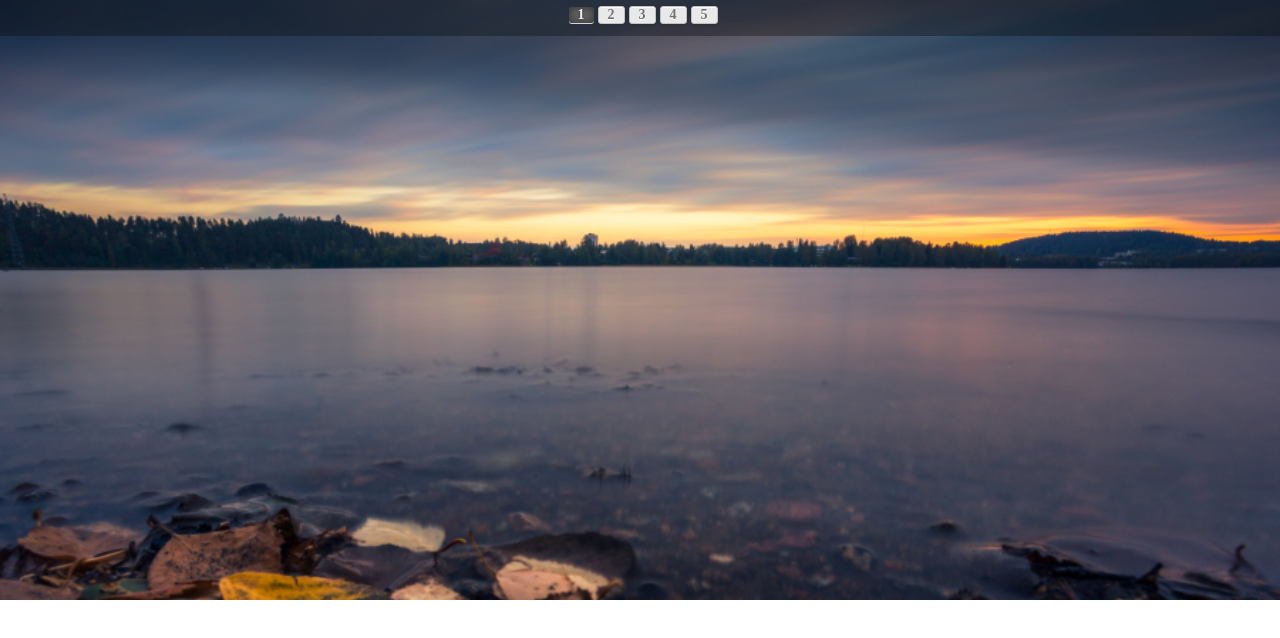
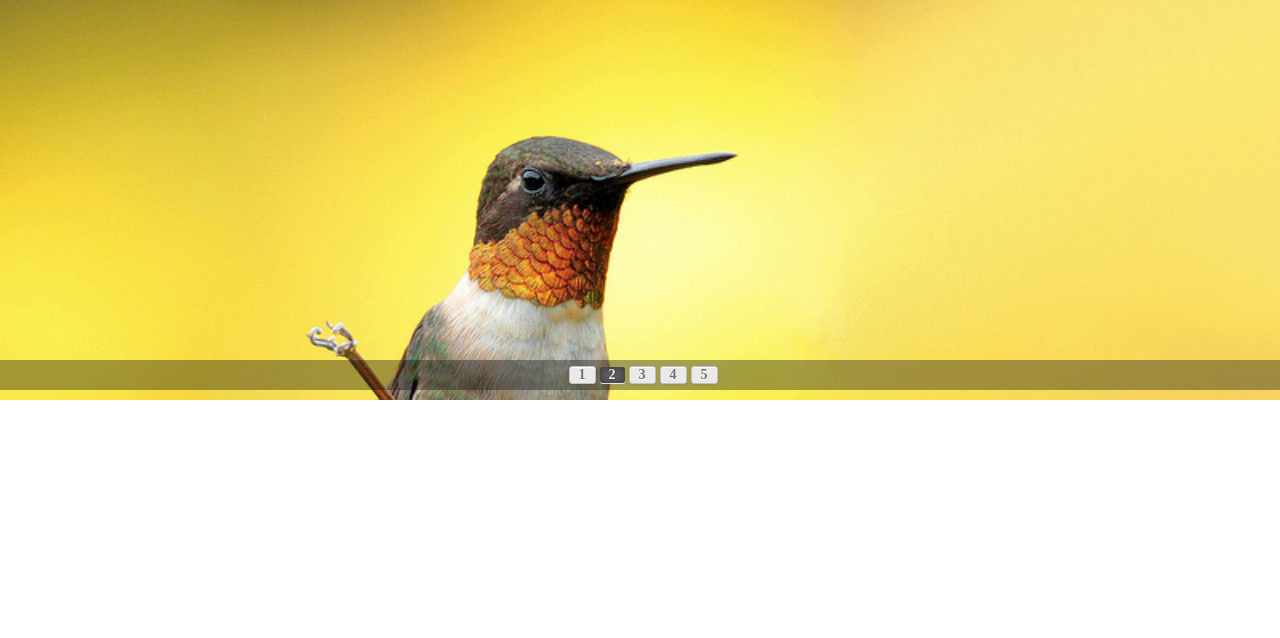
Before and after one commit to kweku360/aryaslider, a plain HTML site: page index.html in a window 1280 px wide. Drawn offline with Linux system fonts and the light colour scheme.

```diff
--- a/arya.css
+++ b/arya.css
@@ -5,23 +5,23 @@
     overflow: hidden;
 }
 .arya-content {
-    width: 100% height: 100%;
+    width: 100% height: 100%;position: relative;
 }
 .arya-content section {} .arya-slides {
     display: none
 }
 .arya-pagination {
     width: 100%;
-    height: 30px;
+    height: 5%;
     position: absolute;
     background-color: rgba(11, 11, 11, 0.37);
-    top: 0;
+    top: 90%;
     left: 0;
     z-index: 10;
 }
 .arya-pagination {
     padding: 5px;
-    padding-bottom: 1px;
+    padding-bottom: 5px;
     margin-bottom: 0px;
     text-align: center;
 }
--- a/arya.js
+++ b/arya.js
@@ -1,6 +1,6 @@
 /*
 Original Author : Kweku Okyere Kankam
-Date : 16th September 2014
+OriginalDate : 16th September 2014
 License : open
 (c) Copyright by Kfive Interective.
 Description : ARYA responsive Jquery Slider Plugin
@@ -57,9 +57,10 @@
                     $("#page" + i).addClass("active");
                     console.log(i);
                     i++;
-                } else {
+                    if (i == slidearray.length) {
 
                         i = 0;
+                    }
                 }
 
             }
@@ -83,12 +84,11 @@
             $("#page0").addClass("active");
 
             //Pagination options
-            if(opt.pagination == false)
-            {
+            if (opt.pagination == false) {
                 $("#arya-pagination").hide();
             }
             //Auto start Option
-            if(opt.autostart == false){
+            if (opt.autostart == false) {
                 clearInterval(timer)
                 //Todo : show play pause buttons
             }
@@ -106,10 +106,10 @@
                     $(contentel).hide().html(slidearray[l]).slideDown(opt.slidespeed);
                     el.find(".active").removeClass("active");
                     $("#page" + l).addClass("active");
-                    i = parseInt(l)+1;
+                    i = parseInt(l) + 1;
 
                     //if optostart is false then this part is not needed
-                    if(opt.autostart == true){
+                    if (opt.autostart == true) {
                         clearInterval(timer);
 
                         timer = setInterval(aryaslide, opt.slideduration);
@@ -128,8 +128,8 @@
         slideduration: 3000, //time for each slide (in milliseconds)
         slidespeed: 1000, // slide transition speed(in milliseconds)
         transitioneffect: "slideDown", //current options : fadein,slideup,slidedown(more work needed here)
-        pagination : true, // show pagination true / false
-        autostart : false // start slide on page load true false
+        pagination: true, // show pagination true / false
+        autostart: true // start slide on page load true false
 
     }
 
--- a/index.html
+++ b/index.html
@@ -34,8 +34,8 @@
                     <div class="arya-slides">
                         <section><img src="images/img1.jpg"/></section>
                         <section><img src="images/img2.jpg"/></section>
-                        <section><img src="images/img3.jpg"/>/></section>
-                        <section><img src="images/img4.jpg"</section>
+                        <section><img src="images/img3.jpg"/></section>
+                        <section><img src="images/img4.jpg"/></section>
                         <section><img src="images/img5.jpg"/></section>
 
                     </div>
@@ -52,7 +52,7 @@
         });*/
         $(".arya-slider").arya({
             widh: "900px",
-            height: "600px"
+            height: "400px"
         });
     </script>
 </body>
--- a/style.css
+++ b/style.css
@@ -6,8 +6,9 @@
     width: 100%;
     margin: 0;
     padding: 0;
-    overflow: hidden;
+    overflow: ;
 }
 img {
     width: 100%;
+    height: 100%;
 }
```
Lines whose indentation alone changed are shown as unchanged.
